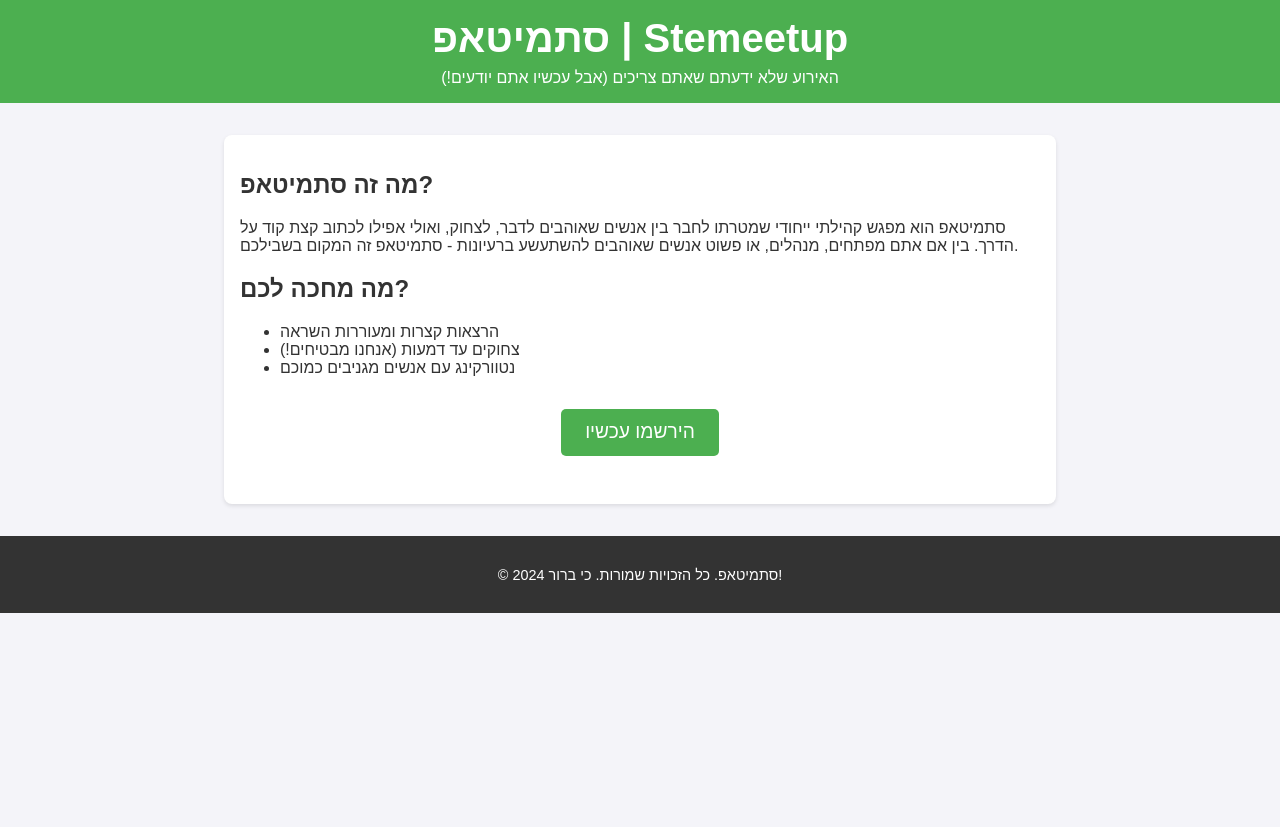
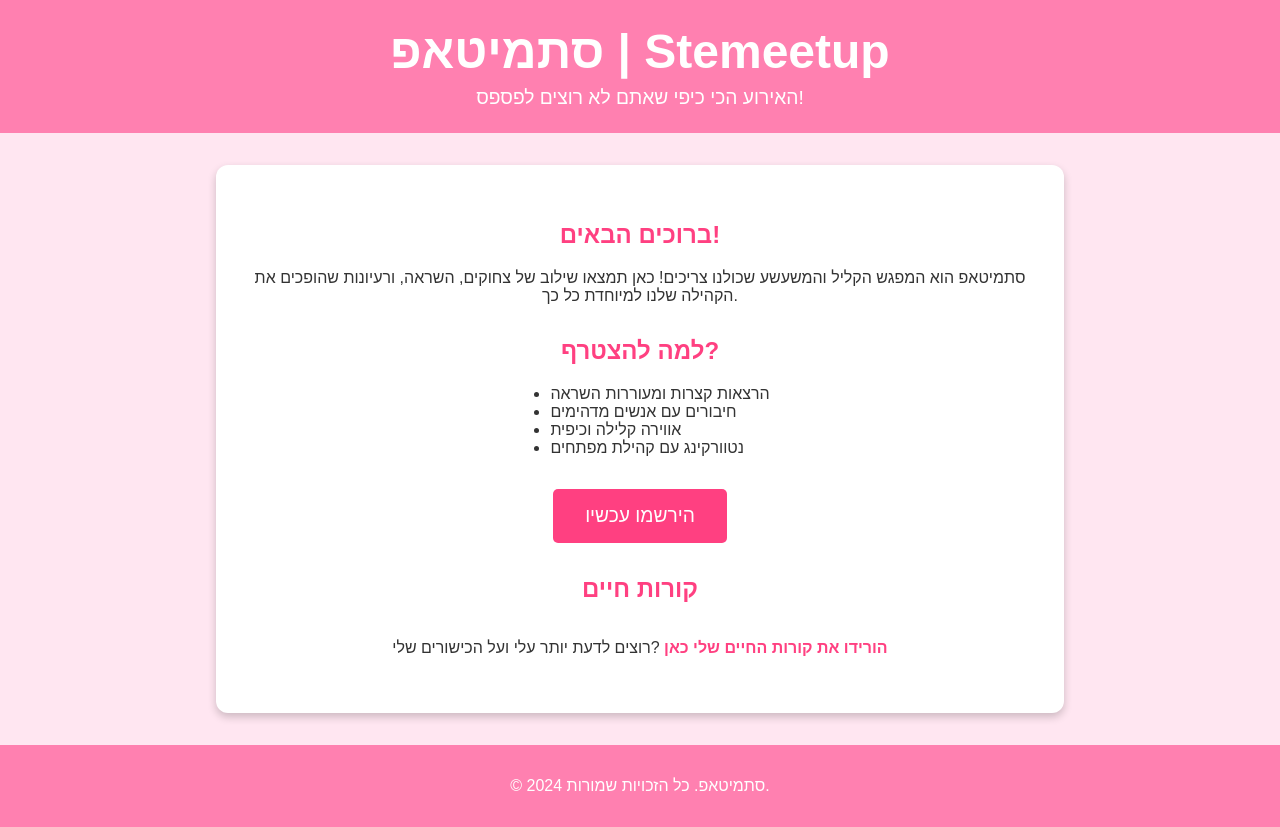
Before and after one commit to tamar-u/stemeetup, a plain HTML site: page index.html in a window 1280 px wide. Before the commit the page ends 800 px from the top, so only its background shows below. Drawn offline with Linux system fonts and the light colour scheme.

Commit message:
Update index.html

```diff
--- a/index.html
+++ b/index.html
@@ -1,91 +1,113 @@
 <!DOCTYPE html>
-<html lang="en">
+<html lang="he">
 <head>
     <meta charset="UTF-8">
     <meta name="viewport" content="width=device-width, initial-scale=1.0">
     <title>סתמיטאפ | Stemeetup</title>
     <style>
         body {
-            font-family: Arial, sans-serif;
+            font-family: 'Arial', sans-serif;
             margin: 0;
             padding: 0;
-            background: #f4f4f9;
+            background: #ffe6f1;
             color: #333;
         }
         header {
-            background: #4CAF50;
+            background: #ff80b0;
             color: white;
-            padding: 1rem 0;
+            padding: 1.5rem 0;
             text-align: center;
         }
         header h1 {
             margin: 0;
-            font-size: 2.5rem;
+            font-size: 3rem;
         }
         header p {
             margin: 0.5rem 0 0;
+            font-size: 1.2rem;
         }
         main {
             max-width: 800px;
             margin: 2rem auto;
-            padding: 1rem;
+            padding: 1.5rem;
             background: white;
-            border-radius: 8px;
-            box-shadow: 0 2px 4px rgba(0, 0, 0, 0.1);
+            border-radius: 12px;
+            box-shadow: 0 4px 8px rgba(0, 0, 0, 0.2);
+            text-align: center;
+        }
+        section {
+            margin: 2rem 0;
+        }
+        section h2 {
+            color: #ff4081;
         }
         .cta {
-            text-align: center;
             margin: 2rem 0;
         }
         .cta a {
             display: inline-block;
             text-decoration: none;
-            background: #4CAF50;
+            background: #ff4081;
             color: white;
-            padding: 0.8rem 1.5rem;
+            padding: 1rem 2rem;
             border-radius: 5px;
             font-size: 1.2rem;
             transition: background 0.3s ease;
         }
         .cta a:hover {
-            background: #45a049;
+            background: #e63570;
         }
         footer {
             text-align: center;
             padding: 1rem 0;
-            background: #333;
+            background: #ff80b0;
             color: white;
-            font-size: 0.9rem;
+            font-size: 1rem;
+        }
+        .resume-link {
+            margin-top: 1rem;
+            text-decoration: none;
+            color: #ff4081;
+            font-weight: bold;
+            display: inline-block;
         }
     </style>
 </head>
 <body>
     <header>
         <h1>סתמיטאפ | Stemeetup</h1>
-        <p>האירוע שלא ידעתם שאתם צריכים (אבל עכשיו אתם יודעים!)</p>
+        <p>האירוע הכי כיפי שאתם לא רוצים לפספס!</p>
     </header>
     <main>
         <section>
-            <h2>מה זה סתמיטאפ?</h2>
+            <h2>ברוכים הבאים!</h2>
             <p>
-                סתמיטאפ הוא מפגש קהילתי ייחודי שמטרתו לחבר בין אנשים שאוהבים לדבר, לצחוק, ואולי אפילו לכתוב קצת קוד על הדרך.
-                בין אם אתם מפתחים, מנהלים, או פשוט אנשים שאוהבים להשתעשע ברעיונות - סתמיטאפ זה המקום בשבילכם.
+                סתמיטאפ הוא המפגש הקליל והמשעשע שכולנו צריכים! כאן תמצאו שילוב של צחוקים, השראה, ורעיונות
+                שהופכים את הקהילה שלנו למיוחדת כל כך.
             </p>
         </section>
         <section>
-            <h2>מה מחכה לכם?</h2>
-            <ul>
+            <h2>למה להצטרף?</h2>
+            <ul style="text-align: left; margin: 0 auto; display: inline-block;">
                 <li>הרצאות קצרות ומעוררות השראה</li>
-                <li>צחוקים עד דמעות (אנחנו מבטיחים!)</li>
-                <li>נטוורקינג עם אנשים מגניבים כמוכם</li>
+                <li>חיבורים עם אנשים מדהימים</li>
+                <li>אווירה קלילה וכיפית</li>
+                <li>נטוורקינג עם קהילת מפתחים</li>
             </ul>
         </section>
         <div class="cta">
             <a href="#register">הירשמו עכשיו</a>
         </div>
+        <section>
+            <h2>קורות חיים</h2>
+            <p>
+                רוצים לדעת יותר עלי ועל הכישורים שלי?
+                <a href="Tamar Dobrin-CV.pdf" class="resume-link" download>הורידו את קורות החיים שלי כאן</a>
+            </p>
+        </section>
     </main>
     <footer>
-        <p>© 2024 סתמיטאפ. כל הזכויות שמורות. כי ברור!</p>
+        <p>© 2024 סתמיטאפ. כל הזכויות שמורות.</p>
     </footer>
 </body>
 </html>
```
